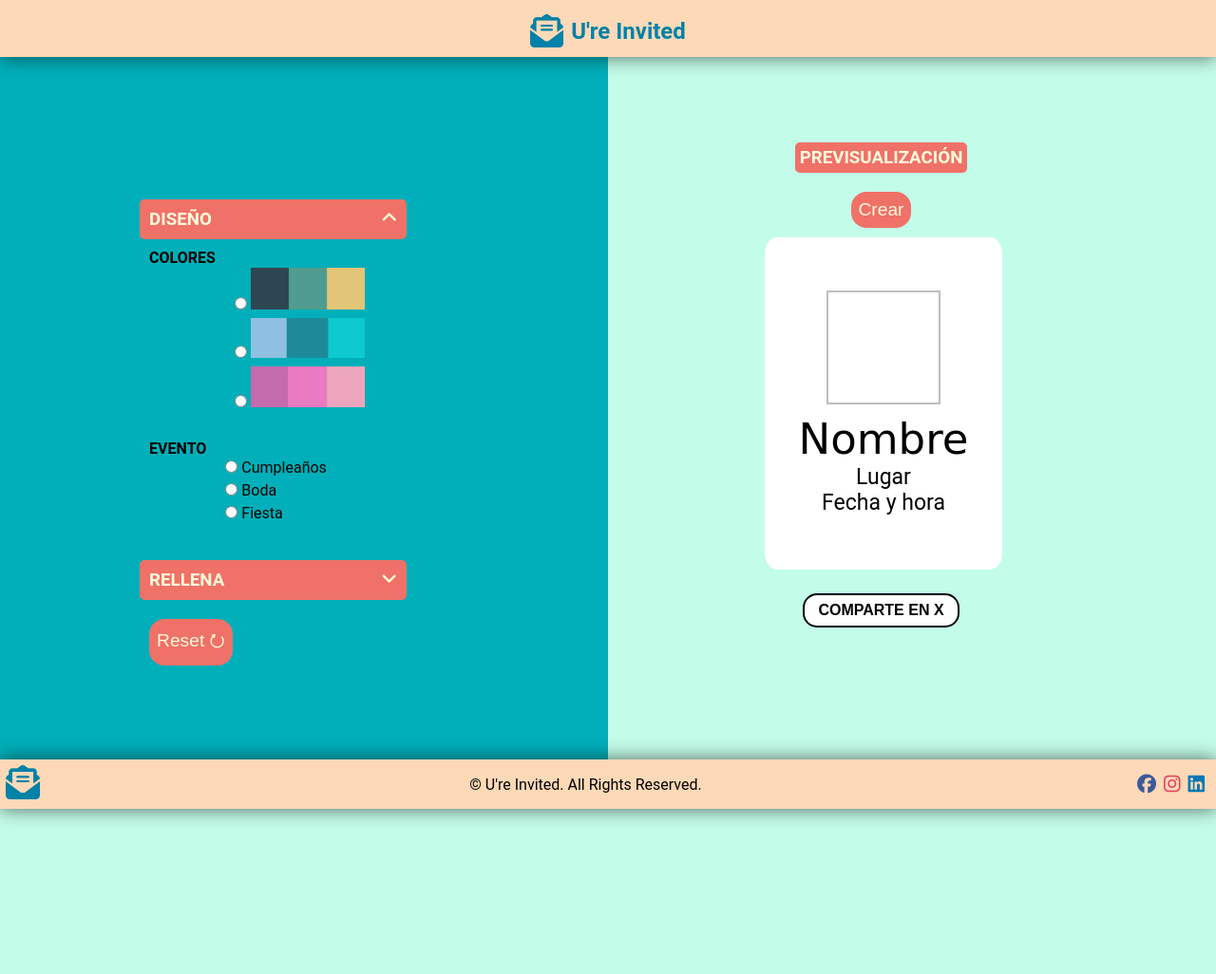
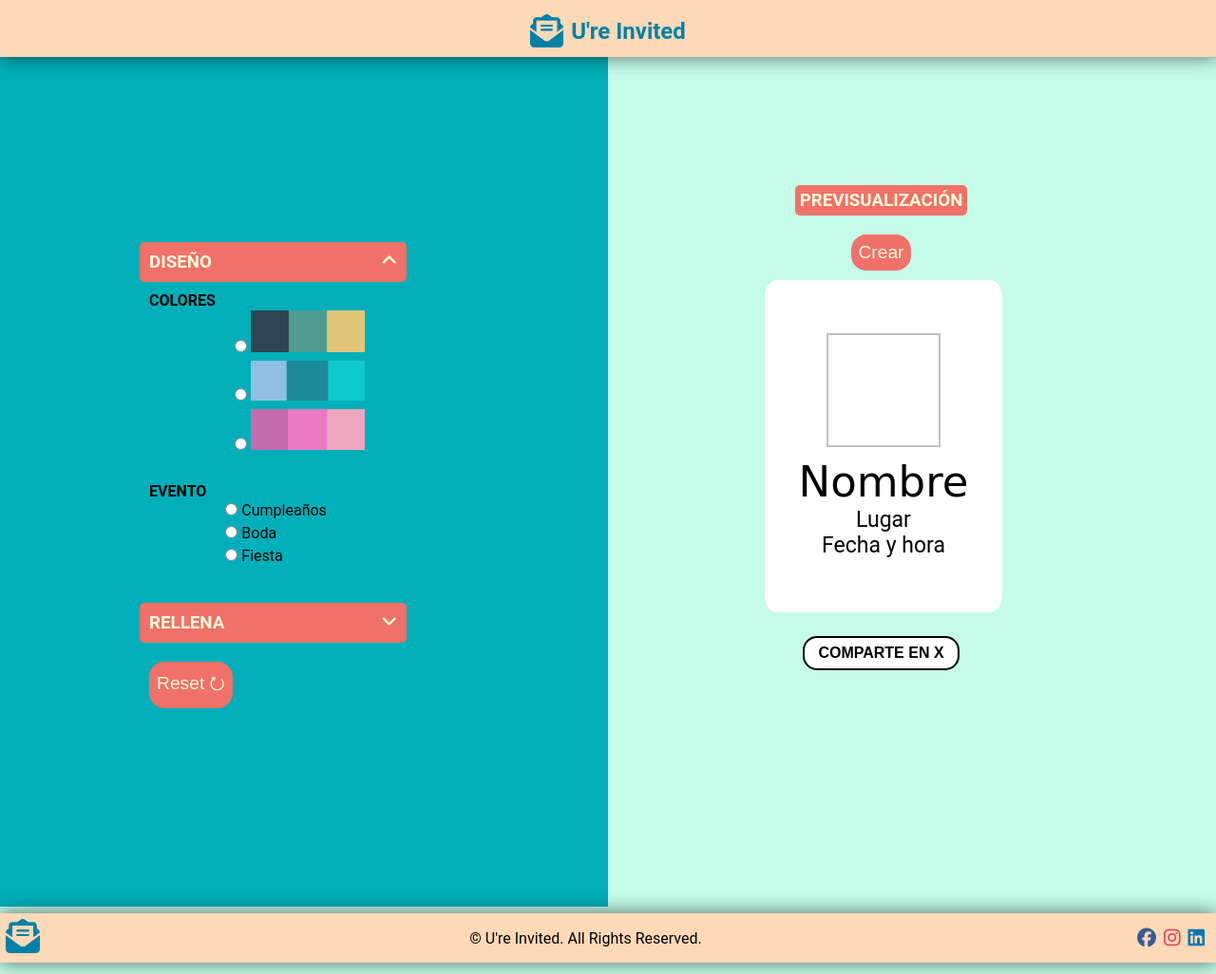
Before and after one commit to krsalvarez/project-promo-A-module-2-team-2, a website built with Vite: page src/pageform.html in a window 1280 px wide. Shown: the whole page at 95% size. Before the commit the page ends 901 px from the top, so only its background shows below. Built offline with nearby package versions, Linux system fonts and the light colour scheme; a web font is replaced by a local one.

Commit message:
branch to delete

```diff
--- a/src/scss/layout/_footer-form.scss
+++ b/src/scss/layout/_footer-form.scss
@@ -9,6 +9,8 @@
     align-items: center;
     background-color: $color4;
     padding: 12px;
+    width: 100dvw;
+    margin-top: 72px;
     filter: drop-shadow(0 0 10px rgba(0, 0, 0, 0.6));
 
     &_copyright {
--- a/src/scss/layout/_footer.scss
+++ b/src/scss/layout/_footer.scss
@@ -5,6 +5,7 @@
   align-items: center;
   background-color: $color4;
   padding: 12px;
+  margin-top: 85px;
   filter: drop-shadow(0 0 10px rgba(0, 0, 0, 0.6));
 
   &_copyright {
--- a/src/scss/layout/_form.scss
+++ b/src/scss/layout/_form.scss
@@ -4,6 +4,8 @@
   font-size: 16px;
   width: 100%;
   height: 100%;
+  margin-bottom: -20%;
+  align-items: center;
   @media (min-width: 600px) {
     justify-content: center;
   }
--- a/src/scss/layout/_main-pageform.scss
+++ b/src/scss/layout/_main-pageform.scss
@@ -11,7 +11,7 @@
   flex-direction: column-reverse;
   align-items: center;
   justify-content: center;
-  height: 100%;
+  height: 130dvh;
   flex: 1;
   @media (min-width: 600px) {
     flex-direction: row;
@@ -19,8 +19,8 @@
 }
 .form-pf {
   background-color: $color2;
-  width: 100%;
-  height: 100vh;
+  width: 100dvw;
+  height: 120dvh;
   display: flex;
   flex-direction: column;
   justify-content: space-around;
@@ -31,15 +31,8 @@
   display: flex;
   justify-content: center;
   align-items: center;
-  width: 100%;
+  width: 100dvw;
   height: 40%;
   margin-bottom: 100px;
   margin-top: 40px;
 }
-.form {
-  width: 100%;
-  height: 100%;
-  margin-bottom: -20%;
-  display: flex;
-  align-items: center;
-}
```
